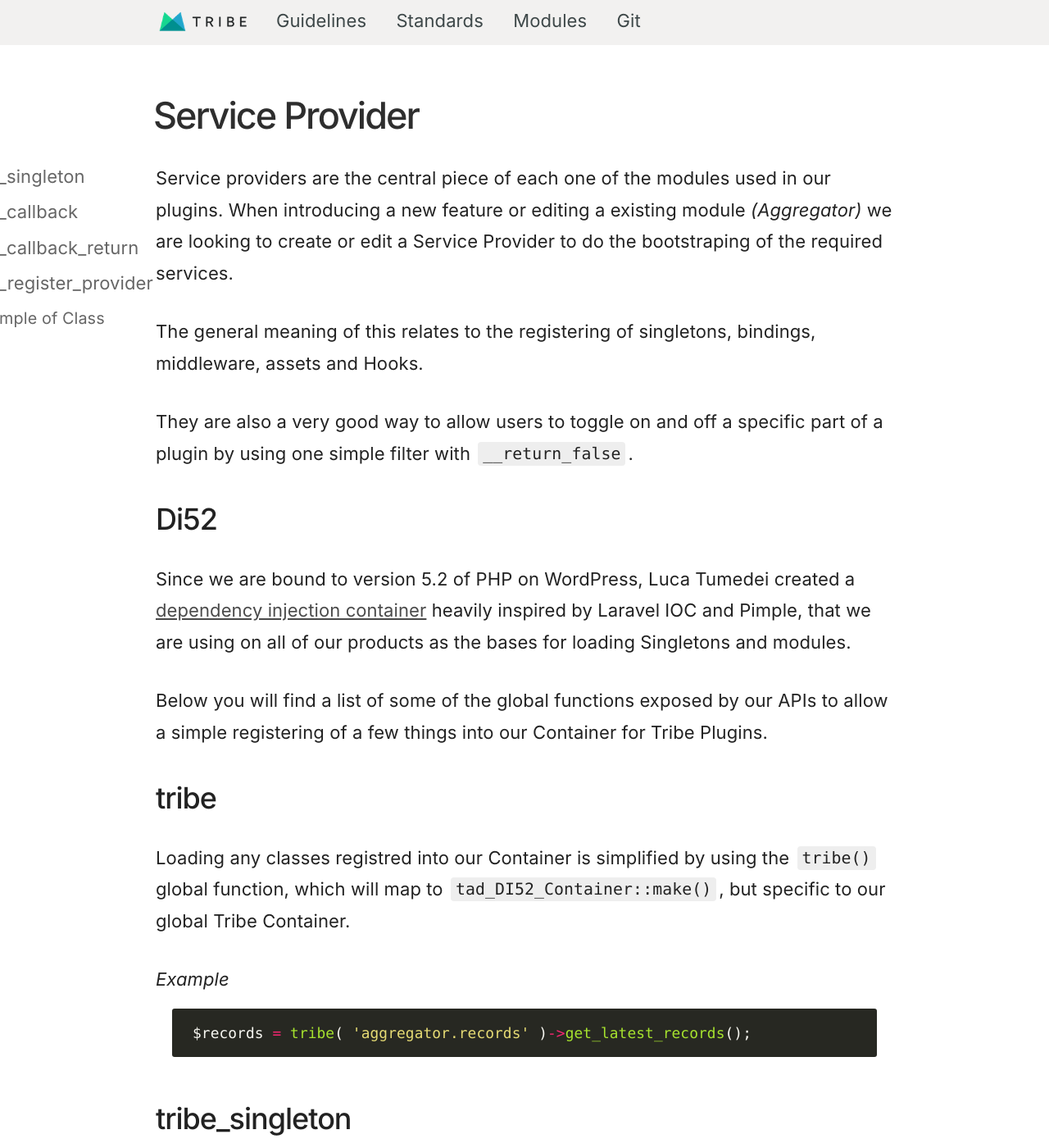
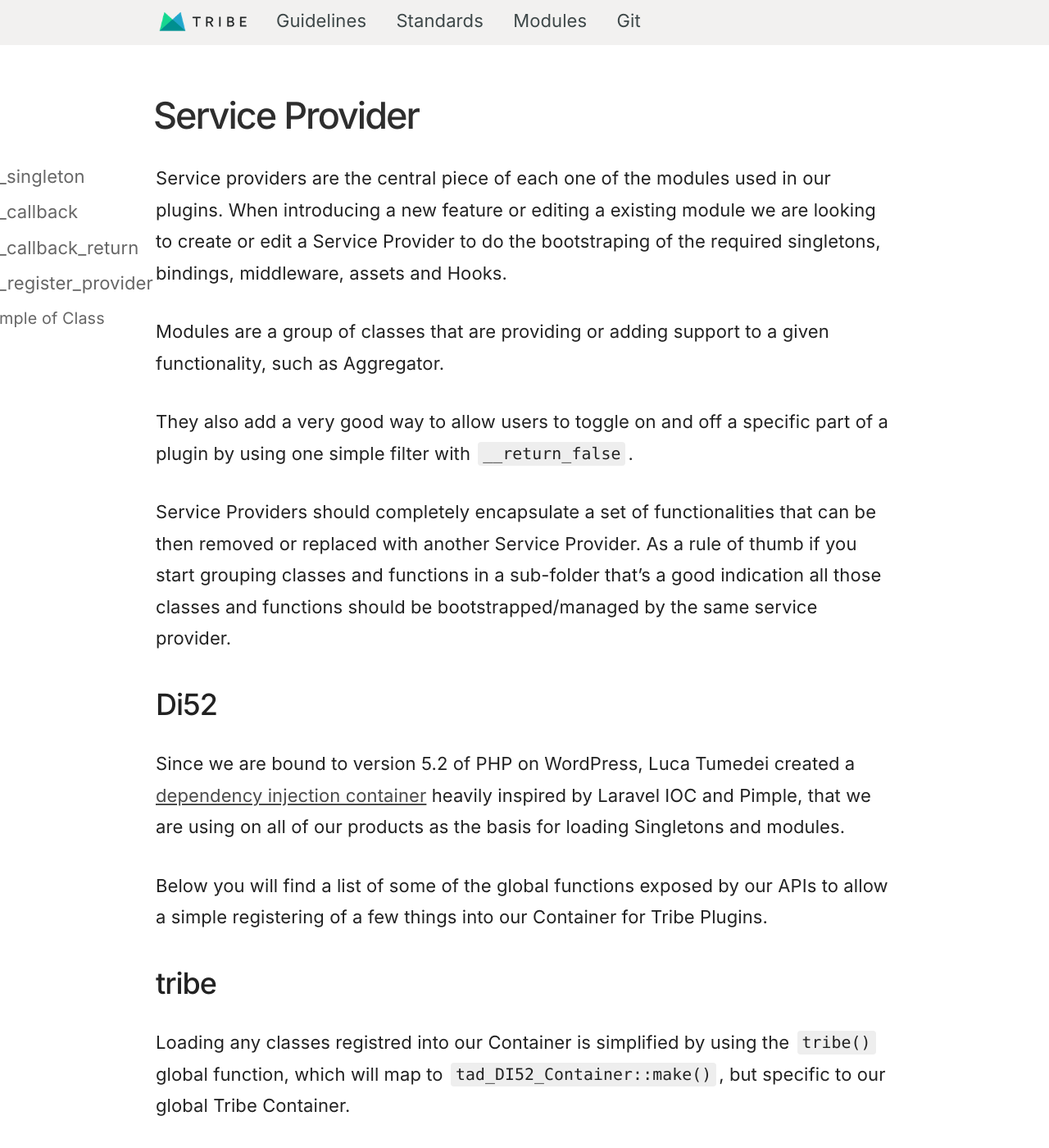
Before and after one commit to moderntribe/products-engineering, a Jekyll site: the page built from _posts/2018-03-26-service-provider.md, in a window 1280 px wide and 1400 px high. Shown: the whole window at 82% size. Built offline with Jekyll 4.4.1, drawn with Linux system fonts in a browser that asks for light colours; nearby versions of some CDN libraries; some of the changed text lies outside the part shown.

Commit message:
Improve the article based on Code Review from @camwyn and @lucatume

````diff
--- a/_posts/2018-03-26-service-provider.md
+++ b/_posts/2018-03-26-service-provider.md
@@ -9,18 +9,22 @@ categories:
 ---
 
 Service providers are the central piece of each one of the modules used in our plugins. When introducing a new
-feature or editing a existing module _(Aggregator)_ we are looking to create or edit a Service Provider to do
-the bootstraping of the required services.
+feature or editing a existing module we are looking to create or edit a Service Provider to do the bootstraping
+of the required singletons, bindings, middleware, assets and Hooks.
 
-The general meaning of this relates to the registering of singletons, bindings, middleware, assets and Hooks.
+Modules are a group of classes that are providing or adding support to a given functionality, such as Aggregator.
 
-They are also a very good way to allow users to toggle on and off a specific part of a plugin by using one simple
+They also add a very good way to allow users to toggle on and off a specific part of a plugin by using one simple
 filter with `__return_false`.
+
+Service Providers should completely encapsulate a set of functionalities that can be then removed or replaced with
+another Service Provider. As a rule of thumb if you start grouping classes and functions in a sub-folder that's a
+good indication all those classes and functions should be bootstrapped/managed by the same service provider.
 
 ## Di52
 
 Since we are bound to version 5.2 of PHP on WordPress, Luca Tumedei created a [dependency injection container](https://github.com/lucatume/di52) heavily
-inspired by Laravel IOC and Pimple, that we are using on all of our products as the bases for loading Singletons and
+inspired by Laravel IOC and Pimple, that we are using on all of our products as the basis for loading Singletons and
 modules.
 
 Below you will find a list of some of the global functions exposed by our APIs to allow a simple registering of a few
@@ -31,6 +35,9 @@ things into our Container for Tribe Plugins.
 Loading any classes registred into our Container is simplified by using the `tribe()` global function, which will map
 to `tad_DI52_Container::make()`, but specific to our global Tribe Container.
 
+Calling the `tribe()` function with no arguments will return the container itself. That is an instance of the `Tribe__Container`
+class extending the `tad_DI52_Container` one: any method available on **di52** will be available on that instance.
+
 _Example_
 ```php
 $records = tribe( 'aggregator.records' )->get_latest_records();
@@ -38,23 +45,23 @@ $records = tribe( 'aggregator.records' )->get_latest_records();
 
 ## tribe_singleton
 
-On Plugins most of the classes are sinlgetons that will initiallize some piece of functionality on WordPress, by setting
-some Assets and hooking some of it's methods to actions and filters.
+In Plugins most of the classes are singletons that will initialize some piece of functionality in WordPress, by setting
+some Assets and hooking some of its methods to actions and filters.
 
 **Register Singleton using Strings**
 ```php
 <?php
 tribe_singleton( 'aggregator.records', 'Tribe__Events__Aggregator__Records', array( 'hook' ) )
 ```
-On this example, we will create a new instance of `Tribe__Events__Aggregator__Records` when `tribe( 'aggregator.records' )`
-is called and call the method `hook` from that class. Note that `hook` will only be called once the `tribe()` is called.
+In this example, we will create a new instance of `Tribe__Events__Aggregator__Records` when `tribe( 'aggregator.records' )`
+is called and call the method `hook` the registered class. Note that `hook` will only be called once the `tribe()` is called.
 
 **Register Singleton with Setup methods**
 ```php
 <?php
 tribe_singleton( 'aggregator.records', 'Tribe__Events__Aggregator__Records', array( 'hook', 'assets' ) )
 ```
-On this example, we will call the methods `hook` and `assets` from that class. Note that setup methods will only be called
+In this example, we will call the methods `hook` and `assets` from that class. Note that setup methods will only be called
 once the `tribe()` is called.
 
 **Register Singleton with instance of Class**
@@ -62,7 +69,7 @@ once the `tribe()` is called.
 <?php
 tribe_singleton( 'aggregator.records', new Tribe__Events__Aggregator__Records )
 ```
-On this example, we will save an instance of `Tribe__Events__Aggregator__Records` into the `aggregator.records` key of the
+In this example, we will save an instance of `Tribe__Events__Aggregator__Records` into the `aggregator.records` key of the
 container. Avoid using this method unless you have a specific reason to be creating the instance before it gets called.
 
 **Register Singleton with setup function**
@@ -77,7 +84,7 @@ public function setup_records() {
 	return new Tribe__Events__Aggregator__Records( $backend_engine );
 }
 ```
-On this example we are creating a more complex class that requires some parameters to be passed when creating the instance.
+In this example we are creating a more complex class that requires some parameters to be passed when creating the instance.
 
 ## tribe_callback
 
@@ -122,10 +129,10 @@ tribe_register_provider( 'Tribe__Events__Pro__Series__Service_Provider' );
 
 ### Example of Class
 
-Below you will find an extacted piece of the code from the Service Provider created for Series on Events Pro,
-it should give you a bunch of examples to create your own.
+Below you will find an extracted piece of the code from the Service Provider created for Series on Events Pro,
+this can serve as a guide to creating your own.
 
-On this example we are not registering any Assets, but it's a good idea to either call the `tribe_asset` methods
+In this example we are not registering any Assets, but it's a good idea to either call the `tribe_asset` methods
 from this class or create a another class and use the provider to set it up.
 
 ```php
@@ -155,7 +162,7 @@ class Tribe__Events__Pro__Series__Service_Provider
 			array( 'hook' )
 		);
 
-		// A Class that is not an Singleton
+		// A class that is not an Singleton
 		$this->container->bind( 'pro.series.instance-engine' );
 	}
 
````
Also changed, not shown: other parts of _posts/2018-03-26-service-provider.md (+4 -4 lines).
